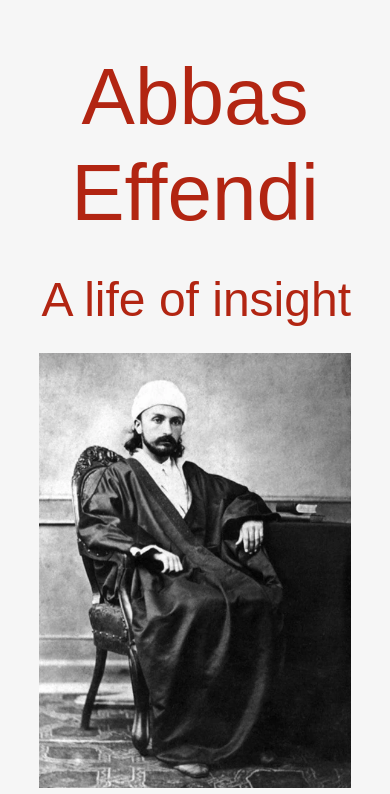
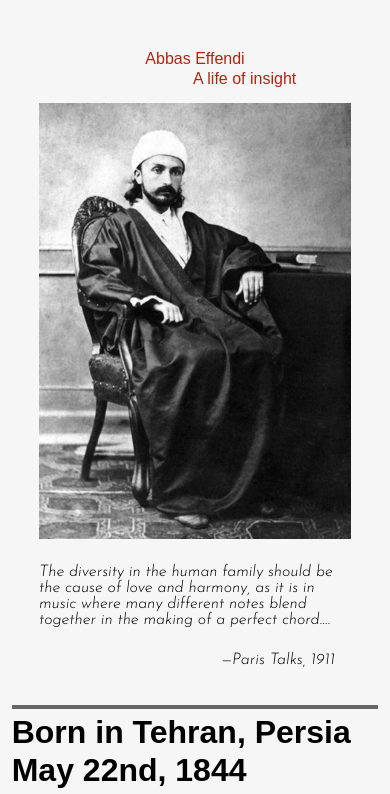
Before and after one commit to syntapy/abbas_tribute, a website: page index.html in a window 390 px wide. Shown: the top 794 px of the page. Drawn offline with Linux system fonts and the light colour scheme; a web font is replaced by a local one.

Commit message:
added screen size vars and a mobile breakpoint

```diff
--- a/css/font_size.css
+++ b/css/font_size.css
@@ -1,5 +1,7 @@
+@import "vars.css"
+
 @media (orientation: portrait) {
-  @media (min-height: 800px) {
+  @media (min-height: var(--max-tablet-dim)) {
 
     header {
       font-size: 5.0rem;
@@ -22,7 +24,7 @@
     }
   }
 
-  @media (max-height: 800px) {
+  @media (min-height: var(--max-mobile-dim) and (max-height: var(--max-tablet-dim)) {
     header {
       font-size: 2rem;
     }
@@ -47,10 +49,32 @@
       1.5rem
     }
   }
+
+  @meida (max-height: var(--max-mobile-dim)) {
+    header {
+      font-size: 2.0rem;
+    }
+
+    .title {
+      font-size: 1.0em;
+    }
+
+    .subtitle {
+      font-size: 0.6em;
+    }
+
+    .quote {
+      font-size: 0.5em;
+    }
+
+    .attribution {
+      font-size: 0.8em;
+    }
+  }
 }
 
 @media (orientation: landscape) {
-  @media (min-height: 800px) {
+  @media (min-height: var(--max-tablet-dim)) {
 
     header {
       font-size: 4.0rem;
@@ -73,7 +97,29 @@
     }
   }
 
-  @media (max-height: 800px) {
+  @media (min-height: var(--max-mobile-dim) and (max-height: var(--max-tablet-dim)) {
+    header {
+      font-size: 3.0rem;
+    }
+
+    .title {
+      font-size: 1.2em;
+    }
+
+    .subtitle {
+      font-size: 0.7em;
+    }
+
+    .quote {
+      font-size: 0.5em;
+    }
+
+    .attributon {
+      font-size: 0.5em;
+    }
+  }
+
+  @media (max-height: var(--max-mobile-dim)) {
     header {
       font-size: 3.0rem;
     }
--- /dev/null
+++ b/css/vars.css
@@ -0,0 +1,5 @@
+:root {
+  --min-mobile-dim: 320px;
+  --max-mobile-dim: 480px;
+  --max-tablet-dim: 768px;
+}
```
